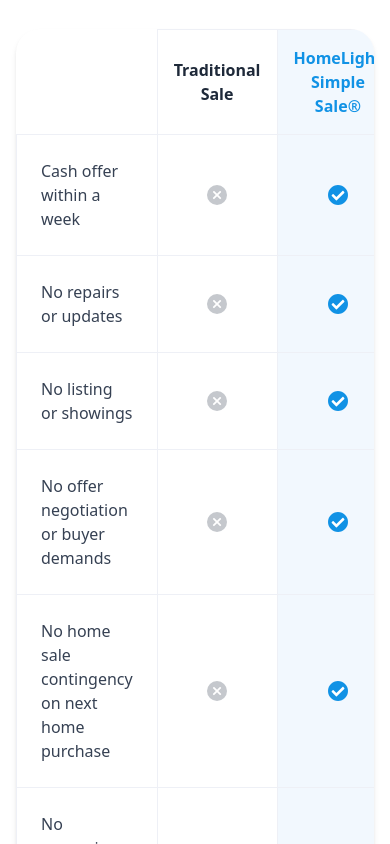
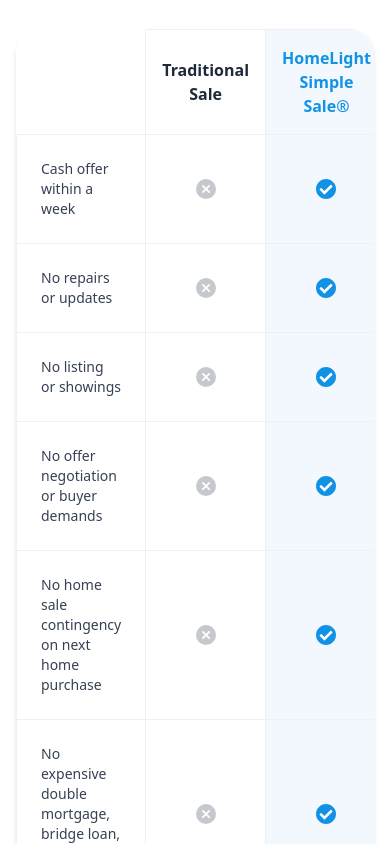
Before and after one commit to uzair-revcloud/homelight-landing, a React (Vite) app: page / in a window 390 px wide. Shown: the part 4180-5024 px from the top of the page. Built offline with nearby package versions, Linux system fonts and the light colour scheme.

Commit message:
text size

```diff
--- a/src/components/sections/ComparisonTable.jsx
+++ b/src/components/sections/ComparisonTable.jsx
@@ -39,7 +39,7 @@
                         <tbody>
                             {TABLE_ROWS.map((row, i) => (
                                 <tr key={i} className={`border-t border-l border-[#eef0f6]`}>
-                                    <td className="p-6 text-gray-700">{row.label}</td>
+                                    <td className="p-6 text-sm md:text-base lg:text-base text-gray-700">{row.label}</td>
                                     <td className="p-4 text-center border-r border-l border-[#eef0f6]">
                                         {row.traditional ? <CheckIcon /> : <CloseIcon />}
                                     </td>
```
